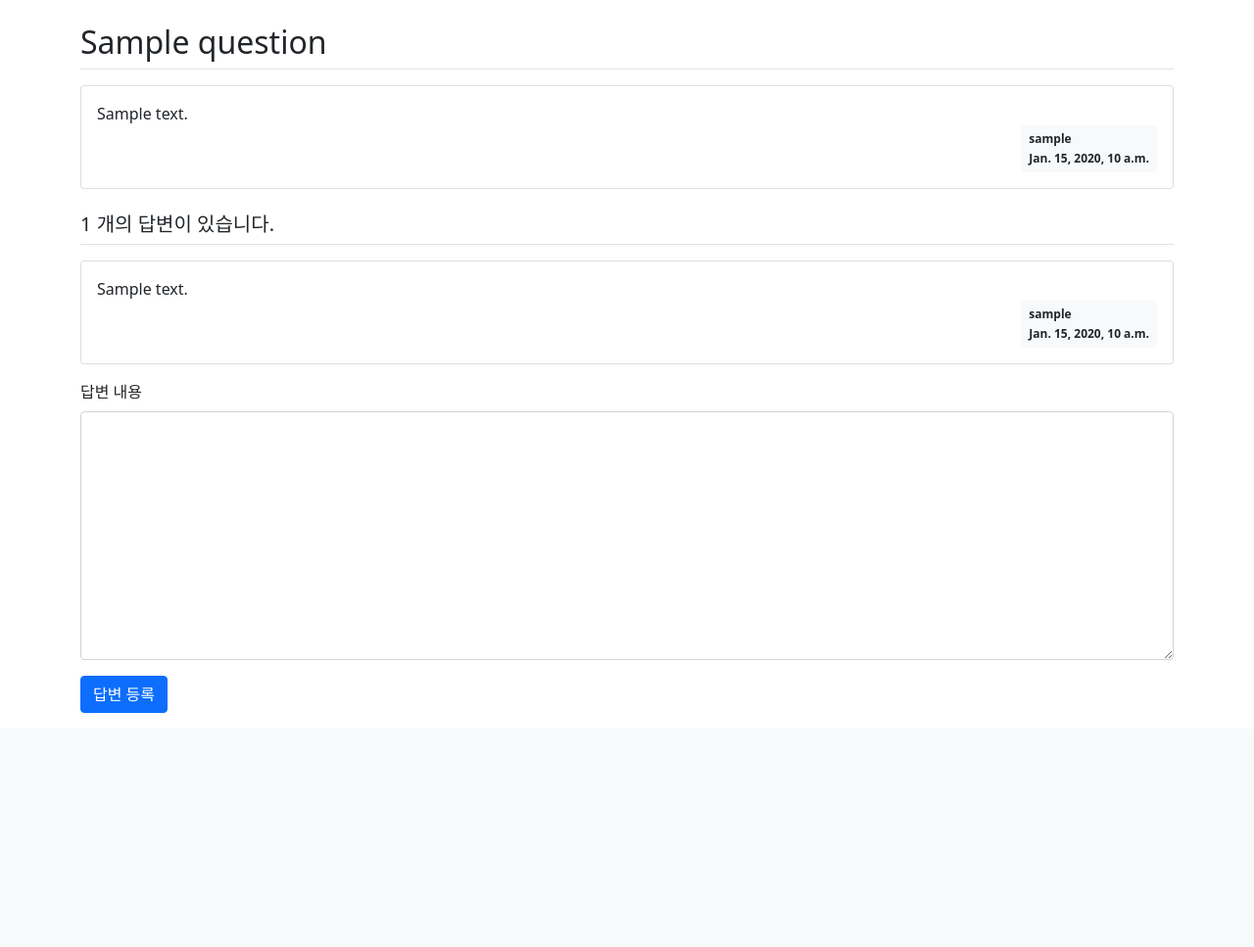
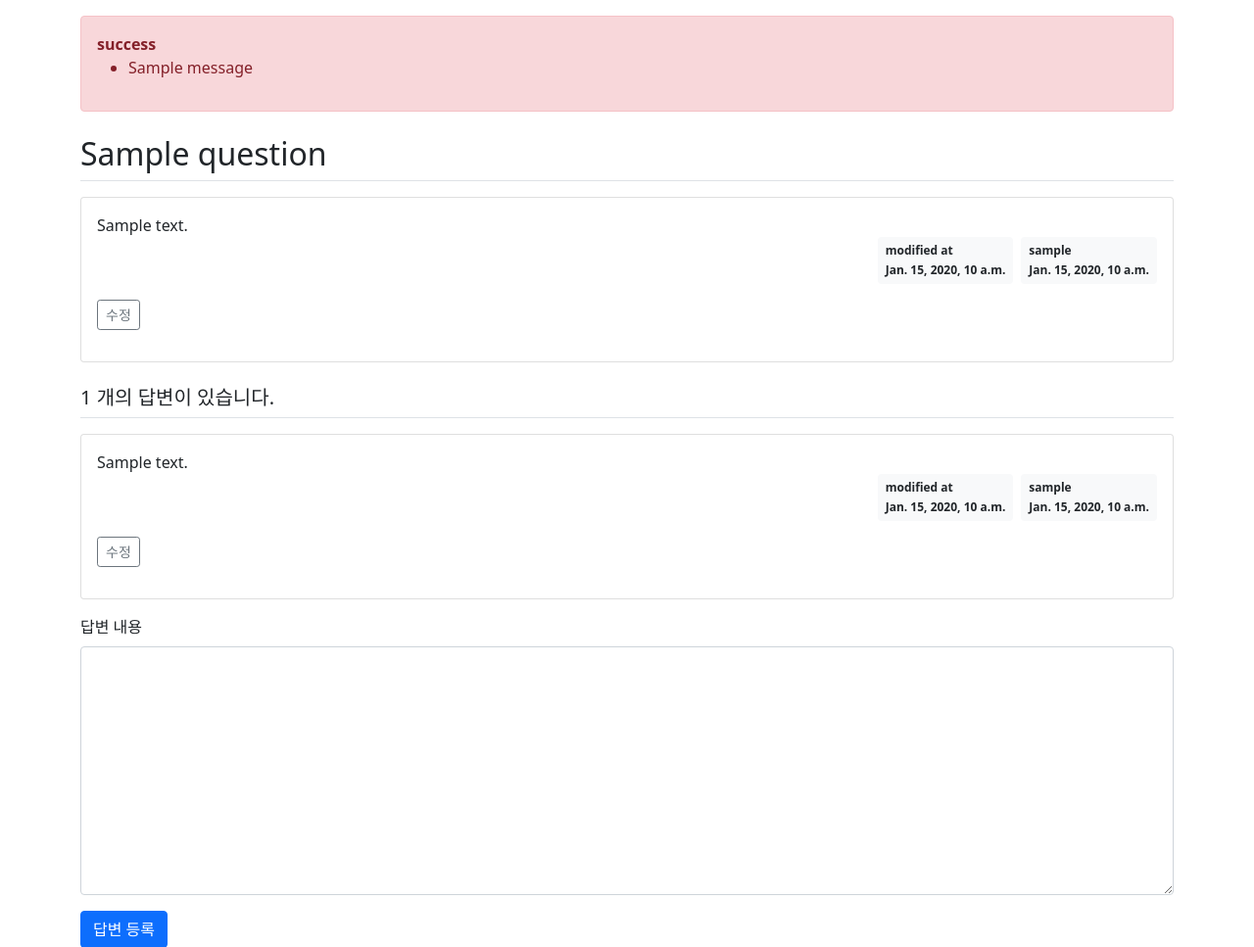
Before and after one commit to wonderfultruffle/repybo, a Django app: page /pybo/answer/create/1/ in a window 1280 px wide. Shown: the part 57-1024 px from the top of the page at 98% size. Before the commit the page ends 785 px from the top, so only its background shows below. Run offline with Django 4.2, Linux system fonts and the light colour scheme; a user stored in the database is signed in; tables that the repository leaves empty hold one stand-in row (values such as "Sample post"); one stand-in notice (Sample message) is shown; some libraries are stand-ins or nearby versions.

Commit message:
Feat: 질문&답변 수정 기능 구현

```diff
--- a/config/settings.py
+++ b/config/settings.py
@@ -106,13 +106,14 @@ AUTH_PASSWORD_VALIDATORS = [
 # https://docs.djangoproject.com/en/4.2/topics/i18n/
 
 LANGUAGE_CODE = 'en-us'
+# LANGUAGE_CODE = 'ko-kr'
 
 TIME_ZONE = 'UTC'
+# TIME_ZONE = 'KTC'
 
 USE_I18N = True
 
 USE_TZ = True
-
 
 # Static files (CSS, JavaScript, Images)
 # https://docs.djangoproject.com/en/4.2/howto/static-files/
--- a/repybo/models.py
+++ b/repybo/models.py
@@ -11,6 +11,7 @@ class Question(models.Model):
     content = models.TextField()
 
     created_date = models.DateTimeField(auto_now_add=True)
+    modify_date = models.DateTimeField(auto_now=True)
 
     def __str__(self):
         return self.subject
@@ -25,3 +26,7 @@ class Answer(models.Model):
     content = models.TextField()
 
     created_date = models.DateTimeField(auto_now_add=True)
+    modify_date = models.DateTimeField(auto_now=True)
+
+    def __str__(self):
+        return f"Answer of Question{self.question.id}('{self.question.subject}')"
--- a/repybo/urls.py
+++ b/repybo/urls.py
@@ -9,6 +9,8 @@ urlpatterns = [
     path("<int:question_id>/", views.detail, name="detail"),
     path("answer/create/<int:question_id>/", views.answer_create, name="answer_create"),
     path("question/create/", views.question_create, name="question_create"),
+    path("question/modify/<int:question_id>/", views.question_modify, name="question_modify"),
+    path("answer/modify/<int:answer_id>/", views.answer_modify, name="answer_modify"),
 
     ### generic view 연습
     # path("", views.IndexView.as_view()),
--- a/repybo/views.py
+++ b/repybo/views.py
@@ -1,9 +1,9 @@
 from django.shortcuts import render, get_object_or_404, redirect
-# from django.http import HttpResponseNotAllowed
 from django.core.paginator import Paginator
+from django.contrib import messages
 from django.contrib.auth.decorators import login_required
 
-from .models import Question
+from .models import Question, Answer
 from .forms import QuestionForm, AnswerForm
 
 # Create your views here.
@@ -70,3 +70,41 @@ def question_create(request):
 
     context = {"form": form}
     return render(request, "repybo/question_form.html", context)
+
+@login_required(login_url="common:login")
+def question_modify(request, question_id):
+    question = get_object_or_404(Question, pk=question_id)
+    if request.user != question.author:
+        messages.error(request, "질문 수정 권한이 없습니다.")
+        return redirect("pybo:detail", question_id=question.id)
+
+    if request.method == "POST":
+        form = QuestionForm(request.POST, instance=question)
+        if form.is_valid():
+            form.save()
+            return redirect("pybo:detail", question_id=question.id)
+    else:
+        form = QuestionForm(instance=question)
+
+    context = {"form": form}
+    return render(request, "repybo/question_form.html", context)
+
+@login_required(login_url="common:login")
+def answer_modify(request, answer_id):
+    answer = get_object_or_404(Answer, pk=answer_id)
+    question_id = answer.question.id
+
+    if request.user != answer.author:
+        messages.error(request, "답변 수정 권한이 없습니다.")
+        return redirect("pybo:detail", question_id)
+
+    if request.method=="POST":
+        form = AnswerForm(request.POST, instance=answer)
+        if form.is_valid():
+            form.save()
+            return redirect("pybo:detail", question_id)
+    else:
+        form = AnswerForm(instance=answer)
+
+    context={"question":answer.question, "answer":answer, "form":form}
+    return render(request, "repybo/question_detail.html", context)
--- a/templates/repybo/question_detail.html
+++ b/templates/repybo/question_detail.html
@@ -1,31 +1,74 @@
 {%  extends 'base.html' %}
 {% block content %}
     <div class="container my-3">
+        {% if messages %}
+        <div class="alert alert-danger my-3" role="alert">
+            {% for msg in messages %}
+                <strong>{{ msg.tags }}</strong>
+                <ul><li>{{ msg.message }}</li></ul>
+            {%  endfor %}
+        </div>
+        {% endif %}
         <h2 class="border-bottom py-2">{{ question.subject }}</h2>
         <div class="card my-3">
             <div class="card-body">
                 <div class="card-text" style="white-space: pre-line">{{ question.content }}</div>
                 <div class="d-flex justify-content-end">
+                    <div class="badge bg-light text-dark p-2 text-start mx-2">
+                        <div class="mb-2">modified at</div>
+                        <div>{{ question.modify_date }}</div>
+                    </div>
                     <div class="badge bg-light text-dark p-2 text-start">
                         <div class="mb-2">{{ question.author.username }}</div>
                         <div>{{ question.created_date }}</div>
                     </div>
                 </div>
+                <div class="my-3">
+                    {% if request.user == question.author %}
+                    <a href="{% url 'pybo:question_modify' question.id %}" class="btn btn-sm btn-outline-secondary">
+                    수정
+                    </a>
+                    {% endif %}
+                </div>
             </div>
         </div>
         <h5 class="border-bottom my-3 py-2">{{ question.answer_set.count }} 개의 답변이 있습니다.</h5>
-        {% for answer in question.answer_set.all %}
+        {% for a_from_q in question.answer_set.all %}
+            {% if a_from_q.id == answer.id %}
+{#            {% block answer_form %}#}
+{#            {% endblock answer_form %}#}
+            <form method="post">
+                {% csrf_token %}
+                {%  include 'form_errors.html' %} <!-- 오류 표시 -->
+                <div class="mb-3">
+                    <label for="content" class="form-label">답변 내용</label>
+                    <textarea name="content" id="content" rows="10" class="form-control"
+                              {% if not user.is_authenticated %}disabled{% endif %}>{{ form.content.value|default_if_none:'' }}</textarea>
+                </div>
+                <button type="submit" class="btn btn-primary">저장하기</button>
+            </form>
+            {% else %}
             <div class="card my-3">
                 <div class="card-body">
-                <div class="card-text" style="white-space: pre-line;">{{ answer.content }}</div>
+                    <div class="card-text" style="white-space: pre-line;">{{ a_from_q.content }}</div>
                     <div class="d-flex justify-content-end">
+                        <div class="badge bg-light text-dark p-2 text-start mx-2">
+                            <div class="mb-2">modified at</div>
+                            <div>{{ question.modify_date }}</div>
+                        </div>
                         <div class="badge bg-light text-dark p-2 text-start">
-                        <div class="mb-2">{{ answer.author.username }}</div>
-                        <div>{{ answer.created_date }}</div>
+                            <div class="mb-2">{{ a_from_q.author.username }}</div>
+                            <div>{{ a_from_q.created_date }}</div>
+                        </div>
+                    </div>
+                    <div class="my-3">
+                        {% if request.user == a_from_q.author %}
+                        <a href="{% url 'pybo:answer_modify' a_from_q.id %}" class="btn btn-sm btn-outline-secondary">수정</a>
+                        {% endif %}
                     </div>
                 </div>
             </div>
-        </div>
+            {% endif %}
         {%  endfor %}
 
         <form action="{%  url 'pybo:answer_create' question.id %}" method="post">
```
Also changed, not shown: templates/repybo/answer_form.html (added, +13 -0 lines), repybo/migrations/0004_answer_modify_date_question_modify_date.py (added). Lines whose indentation alone changed are shown as unchanged.
